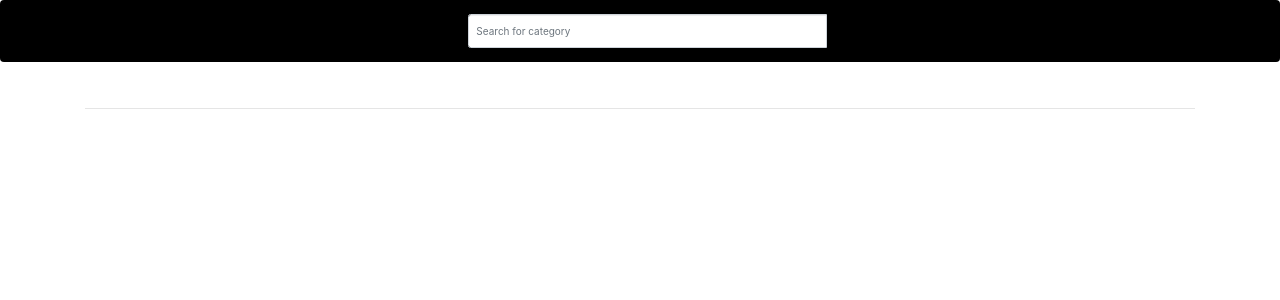
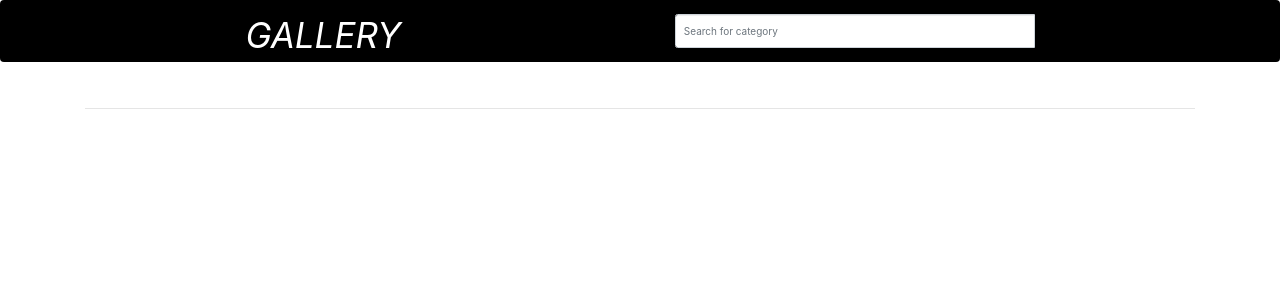
Before and after one commit to Thuotracy/gallery-app, a Django app: page / in a window 1280 px wide. Shown: the top 300 px of the page. Run offline with Django 4.2, Linux system fonts and the light colour scheme; data that the repository does not hold is empty; some libraries are stand-ins or nearby versions.

Commit message:
final commit

```diff
--- a/tracy/templates/navbar.html
+++ b/tracy/templates/navbar.html
@@ -1,6 +1,6 @@
 <nav class="navbar navbar-dark transparent justify-content-between" style="background-color: black; height: 100%;">
 
-  <!-- <a class="navbar-brand" style="color: white; font-size: 35px; font-style: italic; text-align: center;" href="/">GALLERY</a> -->
+  <a class="navbar-brand" style="color: white; font-size: 35px; font-style: italic; text-align: center;" href="/">GALLERY</a>
 
   <div class="col-sm-4 col-md-4 navbar-right">
 
```
